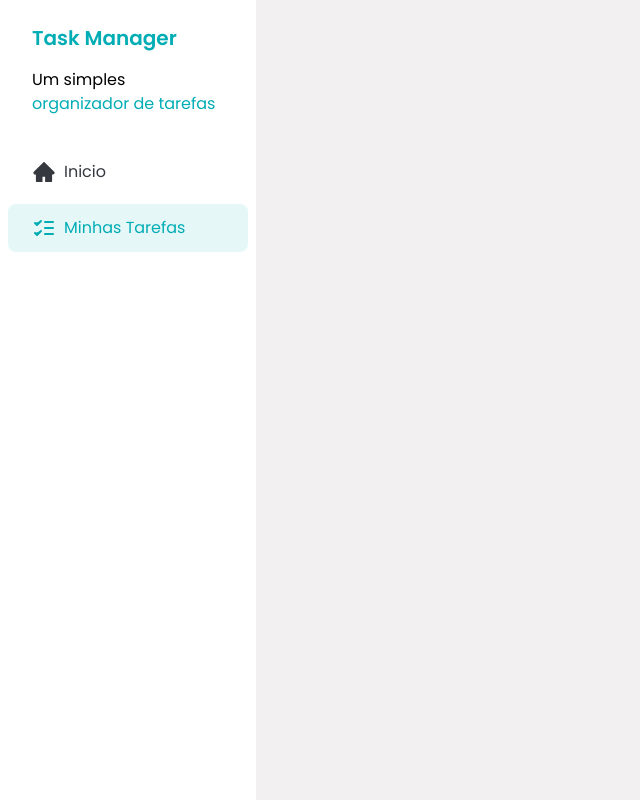
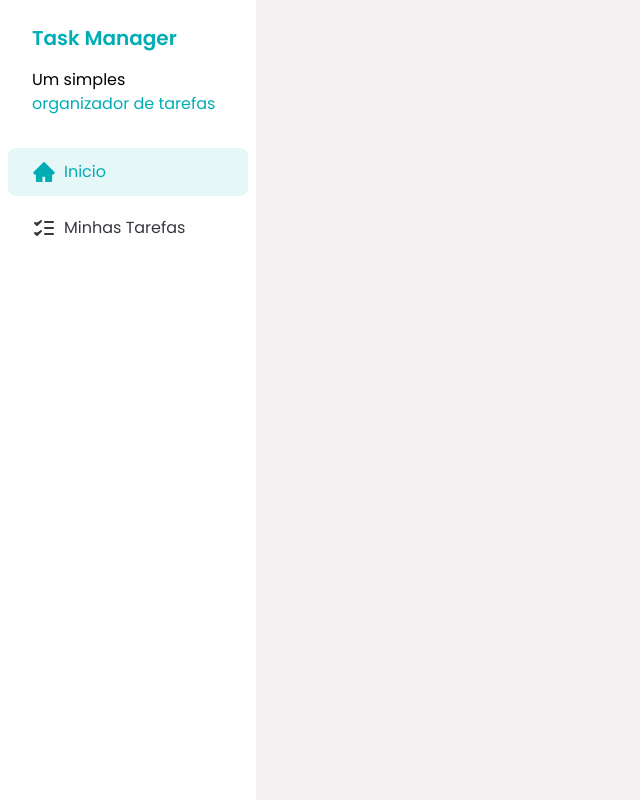
Before and after one commit to DouglasRamosP/task-manager, a React (Vite) app: page / in a window 1280 px wide. Shown: the whole page, without its empty margins (0-640 px from the left). Built offline with nearby package versions, Linux system fonts and the light colour scheme.

Commit message:
feat: ensure SidebarButton change according to active route

```diff
--- a/src/components/Sidebar.jsx
+++ b/src/components/Sidebar.jsx
@@ -16,11 +16,11 @@
       </div>
 
       <div className="flex flex-col gap-2 p-2">
-        <SidebarButton to="/" color="unselected">
+        <SidebarButton to="/">
           <HomeIcon />
           Inicio
         </SidebarButton>
-        <SidebarButton to="/tasks" color="selected">
+        <SidebarButton to="/tasks">
           <TasksIcon />
           Minhas Tarefas
         </SidebarButton>
--- a/src/components/SidebarButton.jsx
+++ b/src/components/SidebarButton.jsx
@@ -1,6 +1,7 @@
+import { NavLink } from "react-router-dom"
 import { tv } from "tailwind-variants"
 
-const SidebarButton = ({ children, color, to }) => {
+const SidebarButton = ({ children, to }) => {
   const sidebar = tv({
     base: "flex gap-2 rounded-lg px-6 py-3",
     variants: {
@@ -12,9 +13,14 @@
   })
 
   return (
-    <a href={to} className={sidebar({ color })}>
+    <NavLink
+      to={to}
+      className={({ isActive }) =>
+        sidebar({ color: isActive ? "selected" : "unselected" })
+      }
+    >
       {children}
-    </a>
+    </NavLink>
   )
 }
 
```
